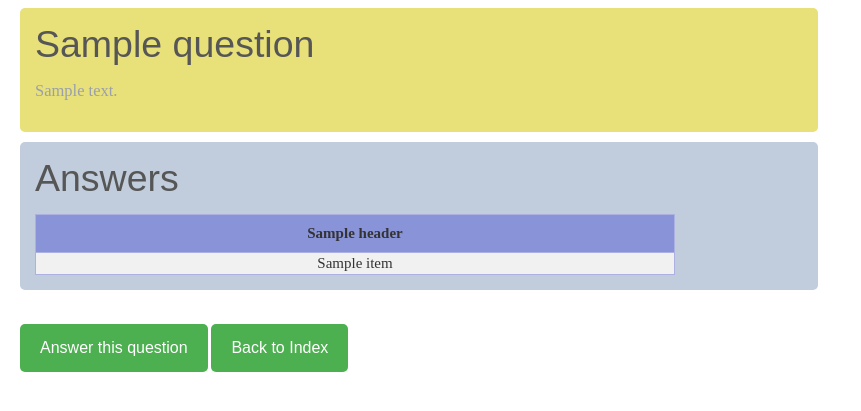
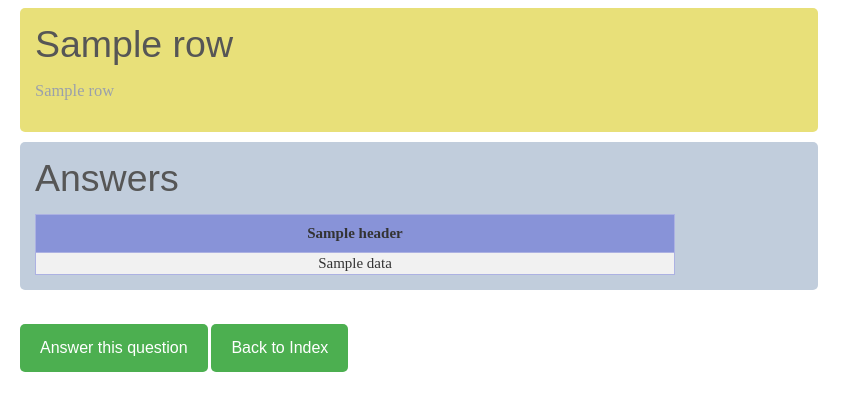
Before and after one commit to AndrasKovacs84/mittuDOMAIN-AskMate_project_sql, a Flask app: template templates/question_details.html in a window 1280 px wide. Shown: the top 411 px of the page, without its empty margins (0-861 px from the left). Run offline with Flask 2, Linux system fonts and the light colour scheme; the template is opened without the code that fills it: most values are stand-ins (such as "Sample title", 1, 10 or a date in 2020).

Commit message:
worked on question details function and the associated html form.

```diff
--- a/main.py
+++ b/main.py
@@ -33,8 +33,12 @@ def question(question_id, methods=['GET']):
     """Displays question details"""
     query = {'table': 'question', 'columns': '*', 'filter': 'id={0}'.format(question_id), 'order_by': 'submission_time'}
     selected_question = queries.sql_select(query)
-    print(selected_question)
-    return render_template('question_details.html', question=selected_question)
+    query = {'table': 'answer', 'columns': '*', 'filter': 'question_id={0}'.format(question_id), 'order_by': 'submission_time'}
+    answers = queries.sql_select(query)
+    print(answers)
+    return render_template('question_details.html', question=selected_question, answers=answers)
+
+
 
 
 '''
--- a/templates/question_details.html
+++ b/templates/question_details.html
@@ -2,23 +2,23 @@
 <html>
 <head>
     <link rel="stylesheet" type="text/css" href="{{ url_for('static', filename='style.css') }}">
-    <title>{{ question['title'] }}</title>
+    <title>{{ question.result_set[0][4] }}</title>
 </head>
 <body>
     <div class="question_details">
-        <h2>{{ question.title }}</h2>
-        <p> {{ question.message }}</p>
+        <h2>{{ question.result_set[0][4] }}</h2>
+        <p> {{ question.result_set[0][5] }}</p>
     </div>
     <div class="answers">
         <h2>Answers</h2>
         <table>
-            {% if answers|length %}
+            {% if answers.result_set[0]|length %}
                 <thead>
-                    {% for header in answer_title %}
+                    {% for header in answers.header %}
                         <th>{{ header }}</th>
                     {% endfor %}
                 </thead>
-                {% for answer in answers %}
+                {% for answer in answers.result_set %}
                 <tr>
                     {% for item in answer %}
                     <td>{{ item }}</td>
```
